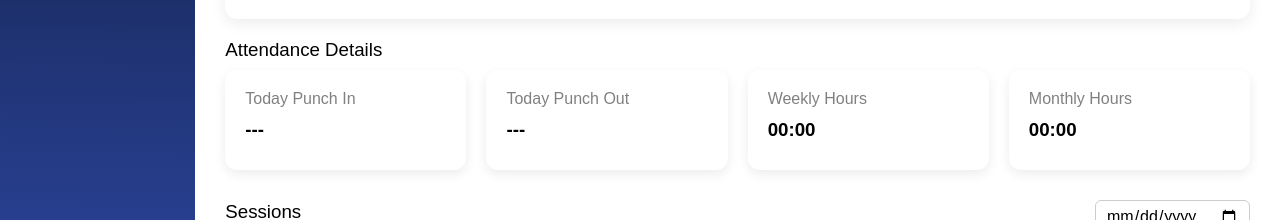
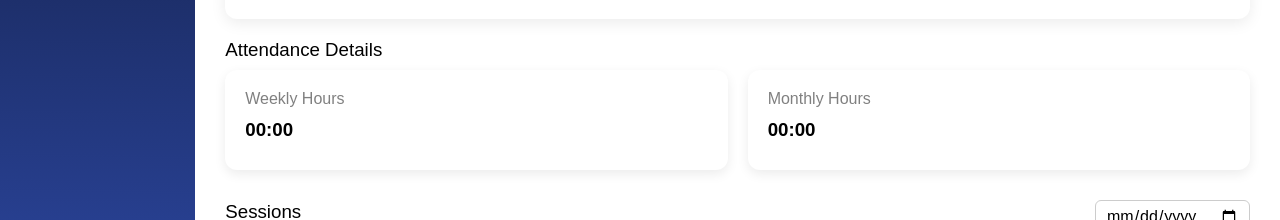
Before and after one commit to Tungston-labs/ArmetalFe, a React (Vite) app in the folder client/: page /attendance/detail/1 in a window 1280 px wide. Shown: the part 307-527 px from the top of the page. Built offline with nearby package versions, Linux system fonts and the light colour scheme; no server answers; sample sign-in values are in the browser's storage; a web font is replaced by a local one; what react-date-object would draw is missing.

Commit message:
attendance changes

```diff
--- a/client/src/Components/attendance/AttendanceDetailsContainer.jsx
+++ b/client/src/Components/attendance/AttendanceDetailsContainer.jsx
@@ -19,13 +19,13 @@ const AttendanceDetailsContainer = ({
 }) => {
   const sessions = attendanceDetail?.sessions || [];
 
-  const todayPunchIn = attendanceDetail?.today_first_punch_in
-  ? formatTime(attendanceDetail.today_first_punch_in)
-  : "---";
+//   const todayPunchIn = attendanceDetail?.today_first_punch_in
+//   ? formatTime(attendanceDetail.today_first_punch_in)
+//   : "---";
 
-const todayPunchOut = attendanceDetail?.today_last_punch_out
-  ? formatTime(attendanceDetail.today_last_punch_out)
-  : "---";
+// const todayPunchOut = attendanceDetail?.today_last_punch_out
+//   ? formatTime(attendanceDetail.today_last_punch_out)
+//   : "---";
   const weeklyHours =
     attendanceDetail?.weekly_hours_formatted || "00:00";
 
@@ -33,8 +33,8 @@ const todayPunchOut = attendanceDetail?.today_last_punch_out
     attendanceDetail?.monthly_hours_formatted || "00:00";
 
   const cardList = [
-    { title: "Today Punch In", value: todayPunchIn },
-    { title: "Today Punch Out", value: todayPunchOut },
+    // { title: "Today Punch In", value: todayPunchIn },
+    // { title: "Today Punch Out", value: todayPunchOut },
     { title: "Weekly Hours", value: weeklyHours },
     { title: "Monthly Hours", value: monthlyHours },
   ];
```
Also changed, not shown: 1 other file (tests, documents, lock files or other folders).
